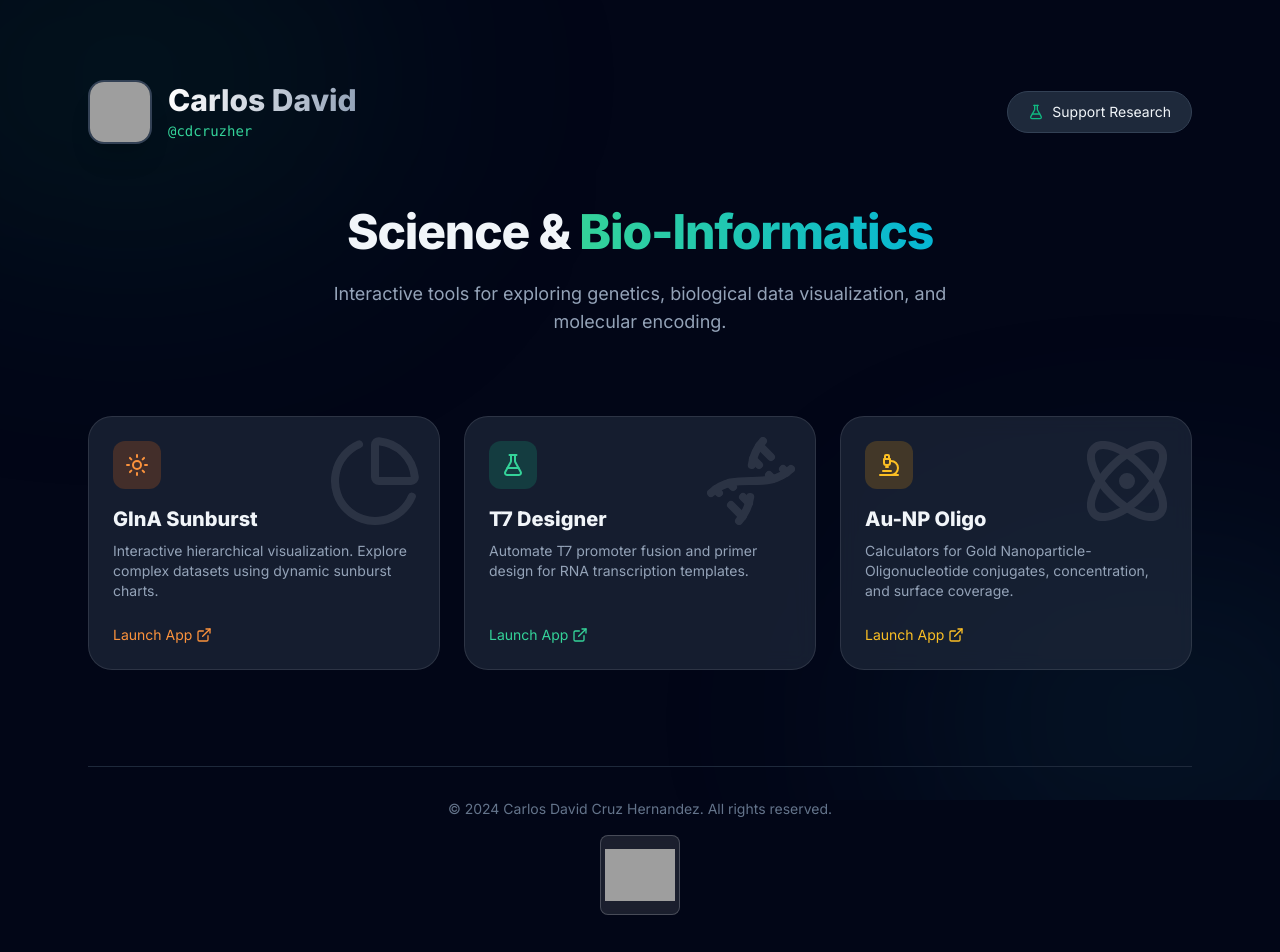
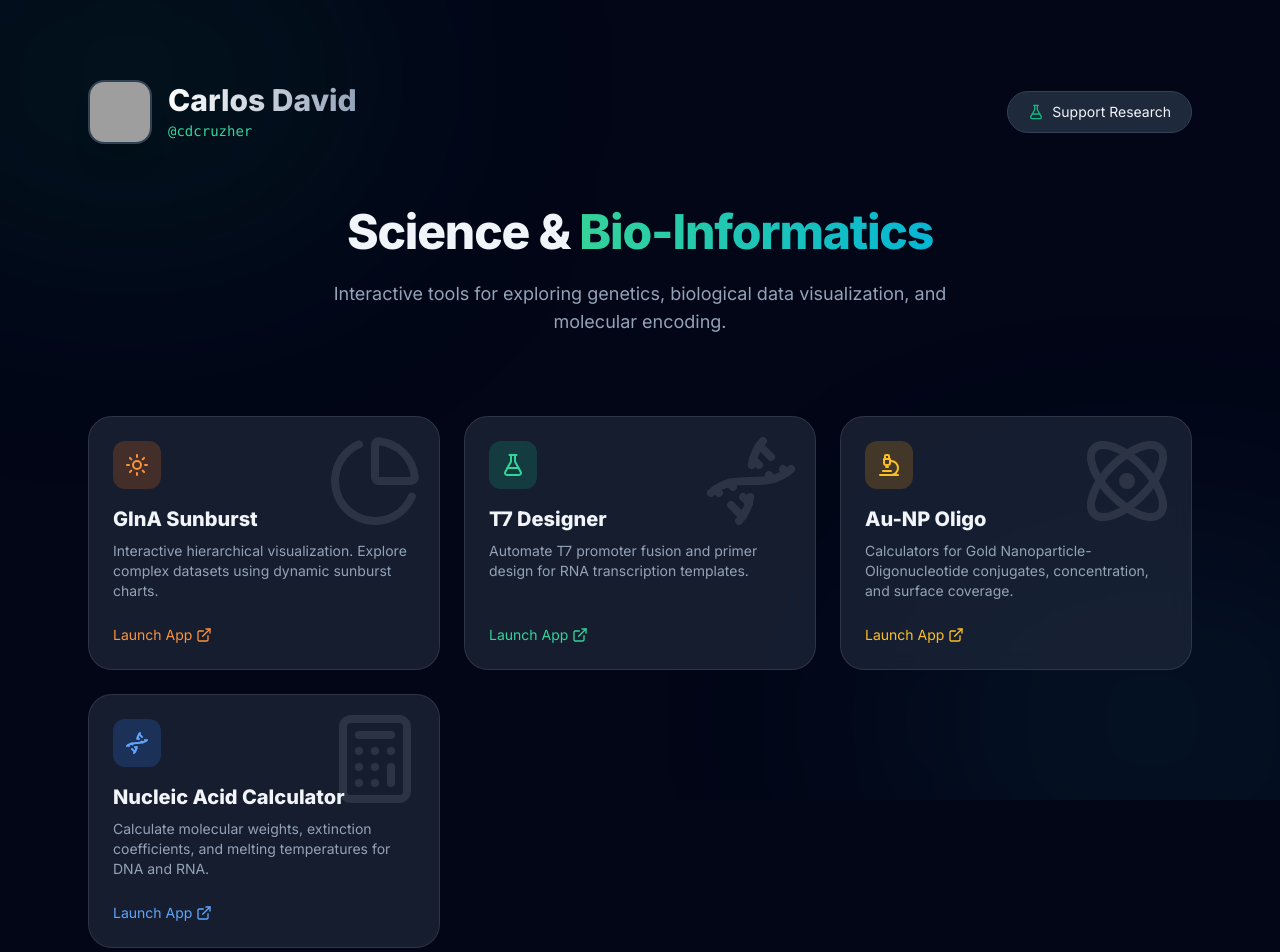
Before and after one commit to cdcruzher/cdcruzher.github.io, a plain HTML site: page science/index.html in a window 1280 px wide. Shown: the top 952 px of the page. Drawn offline with nearby package versions, Linux system fonts and the light colour scheme; grey boxes are pictures that could not be loaded.

Commit message:
Update index.html

```diff
--- a/science/index.html
+++ b/science/index.html
@@ -103,7 +103,7 @@
                 </div>
             </a>
 
-            <!-- App: Au-NP Oligo (New) -->
+            <!-- App: Au-NP Oligo -->
             <a href="https://cdcruzher.github.io/au-np-oligo/" target="_blank" class="glass-card rounded-3xl p-6 group cursor-pointer flex flex-col h-full relative overflow-hidden">
                 <div class="absolute top-0 right-0 p-4 opacity-10 group-hover:opacity-20 transition-opacity">
                     <!-- Icon: Atom/Orbit for particle physics/chemistry -->
@@ -118,6 +118,24 @@
                     Calculators for Gold Nanoparticle-Oligonucleotide conjugates, concentration, and surface coverage.
                 </p>
                 <div class="flex items-center text-sm font-medium text-amber-400 group-hover:translate-x-1 transition-transform">
+                    Launch App <i data-lucide="external-link" class="w-4 h-4 ml-1"></i>
+                </div>
+            </a>
+
+            <!-- App: Nucleic Acid Calculator (New) -->
+            <a href="https://cdcruzher.github.io/nucleic-acid-calculator/" target="_blank" class="glass-card rounded-3xl p-6 group cursor-pointer flex flex-col h-full relative overflow-hidden">
+                <div class="absolute top-0 right-0 p-4 opacity-10 group-hover:opacity-20 transition-opacity">
+                    <i data-lucide="calculator" class="w-24 h-24"></i>
+                </div>
+                <!-- Color Theme: Blue/Cyan -->
+                <div class="w-12 h-12 bg-blue-500/20 rounded-xl flex items-center justify-center mb-4 text-blue-400 group-hover:text-blue-300 group-hover:scale-110 transition-all duration-300">
+                    <i data-lucide="dna" class="w-6 h-6"></i>
+                </div>
+                <h3 class="text-xl font-bold mb-2 text-slate-100">Nucleic Acid Calculator</h3>
+                <p class="text-slate-400 text-sm mb-6 flex-grow">
+                    Calculate molecular weights, extinction coefficients, and melting temperatures for DNA and RNA.
+                </p>
+                <div class="flex items-center text-sm font-medium text-blue-400 group-hover:translate-x-1 transition-transform">
                     Launch App <i data-lucide="external-link" class="w-4 h-4 ml-1"></i>
                 </div>
             </a>
```
